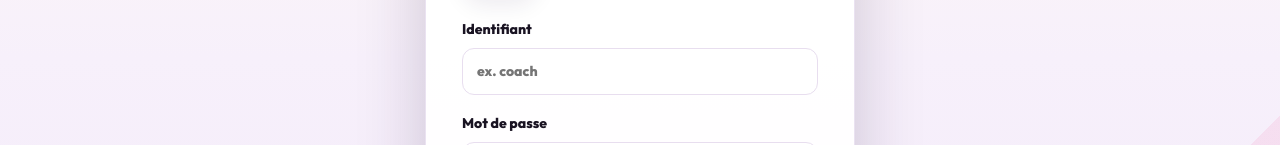
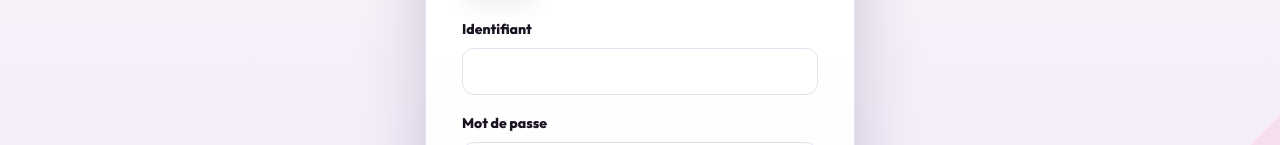
Before and after one commit to victorlmnc/projetAPP-AS-qr-licence-manager, a React (Vite) app: page /login in a window 1280 px wide. Shown: the part 310-455 px from the top of the page. Built offline with nearby package versions, Linux system fonts and the light colour scheme; no server answers.

Commit message:
Remove login placeholder example

```diff
--- a/src/pages/Login.jsx
+++ b/src/pages/Login.jsx
@@ -57,7 +57,6 @@ export default function Login() {
             type="text"
             value={identifiant}
             onChange={(e) => setIdentifiant(e.target.value)}
-            placeholder="ex. coach"
             autoComplete="username"
             required
           />
```
